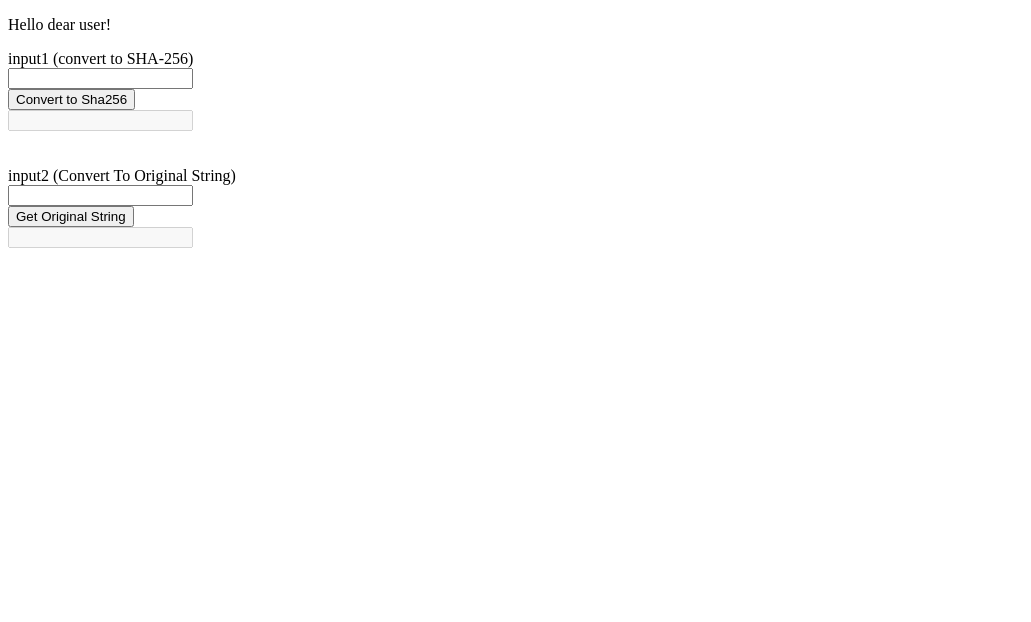
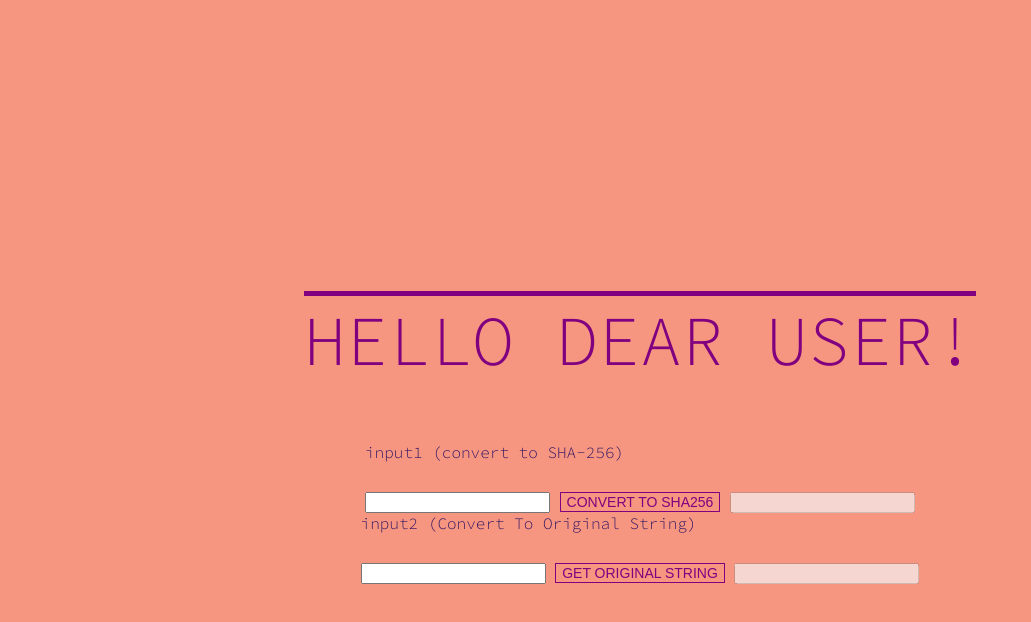
Before and after one commit to shrif-web/web-hw-1, a plain HTML site: page front/struct.html in a window 1280 px wide. Shown: the whole page, without its empty margins (0-1031 px from the left). Drawn offline with Linux system fonts and the light colour scheme.

Commit message:
more beautiful

```diff
--- a/front/struct.html
+++ b/front/struct.html
@@ -2,36 +2,35 @@
 <html>
     <head>
         <script src="action.js"></script>
+        <link rel="stylesheet" href="style.css">
     </head>
     <title>
         web-project-1
     </title>
     <body>
-        <p>Hello dear user!</p>
+        <section id='container'>
+            <h1>Hello dear user!</h1>
 
             <form>
             <label for="strToSha256">input1 (convert to SHA-256)</label><br>
 
             <input type = "text" id="inputFromStr" minlength="8">
-        <br>
             <button type = "button" onclick="set()">Convert to Sha256</button>
-        <br>
+
             <form>
             <input type = "text" id="output1" disabled>
             </form>
 
-        <br><br>
 
 
             <form>
             <label for="sha256ToStr">input2 (Convert To Original String)</label><br>
 
             <input type = "text" id="inputFromSha" minlength="8">
-        <br>
             <button type = "button" onclick="get()">Get Original String</button>
-        <br>
             <form>
             <input type = "text" id="output2" disabled>
             </form>
+        </section>
     </body>
 </html>
--- a/front/style.css
+++ b/front/style.css
@@ -0,0 +1,48 @@
+@import url(https://fonts.googleapis.com/css?family=Source+Code+Pro:300);
+
+h1 {
+    color: purple;
+    font-weight: 200;
+    font-size: 70px;
+    text-transform: uppercase;
+    border-top: 5px solid;
+}
+
+button {
+    border: 2px solid #34495e;
+    background-color: greenyellow;
+    color: purple;
+}
+
+body {
+    background-color: #F69680;
+    color:#2E1263;
+    font-family: "Source Code Pro"
+}
+
+#container {
+    display: flex;
+    flex-direction: column;
+    align-items:  center;
+    justify-content: center;
+    height: 100vh;
+}
+
+button{
+    margin:  30px auto 0;
+    padding: 20x 25x;
+    background-color: #F69680;
+    font-size:  14px;
+    text-align: center;
+    border: 1px solid purple;
+    text-transform: uppercase;
+    text-decoration: none;
+}
+
+button:hover {
+    transition: 0.4s;
+    background-color: #2E1263;
+    color : #F69680;
+    text-decoration: underline;
+
+}
```
Lines whose indentation alone changed are shown as unchanged.
